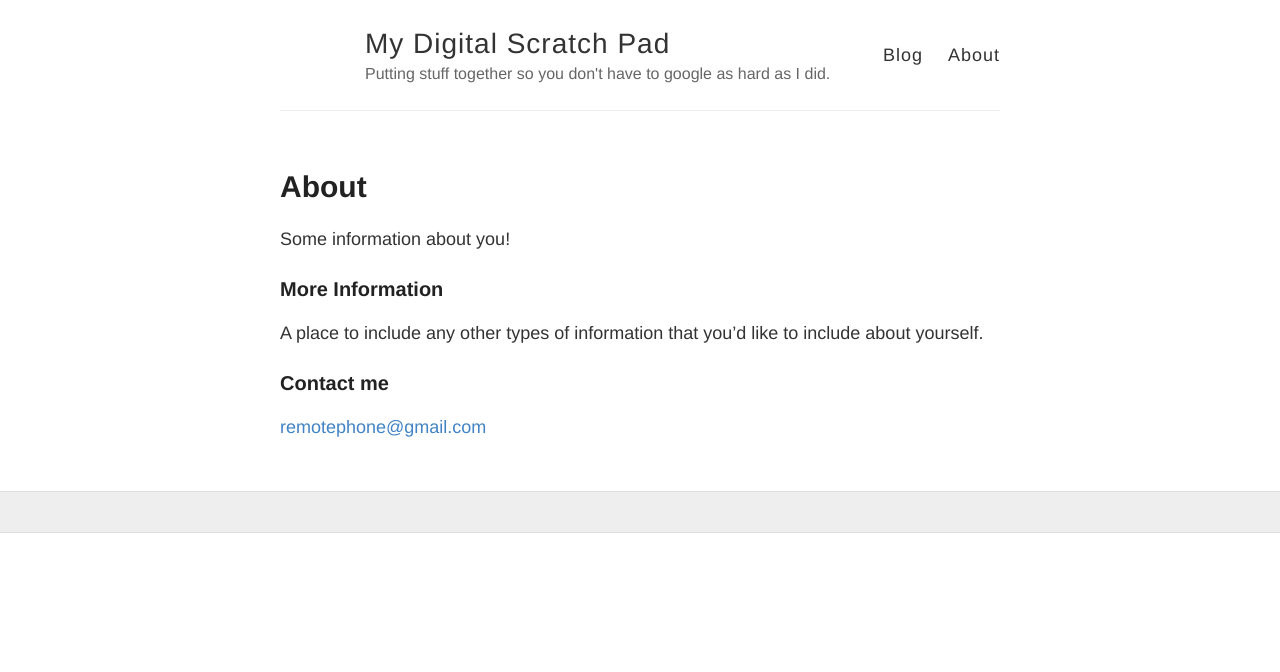
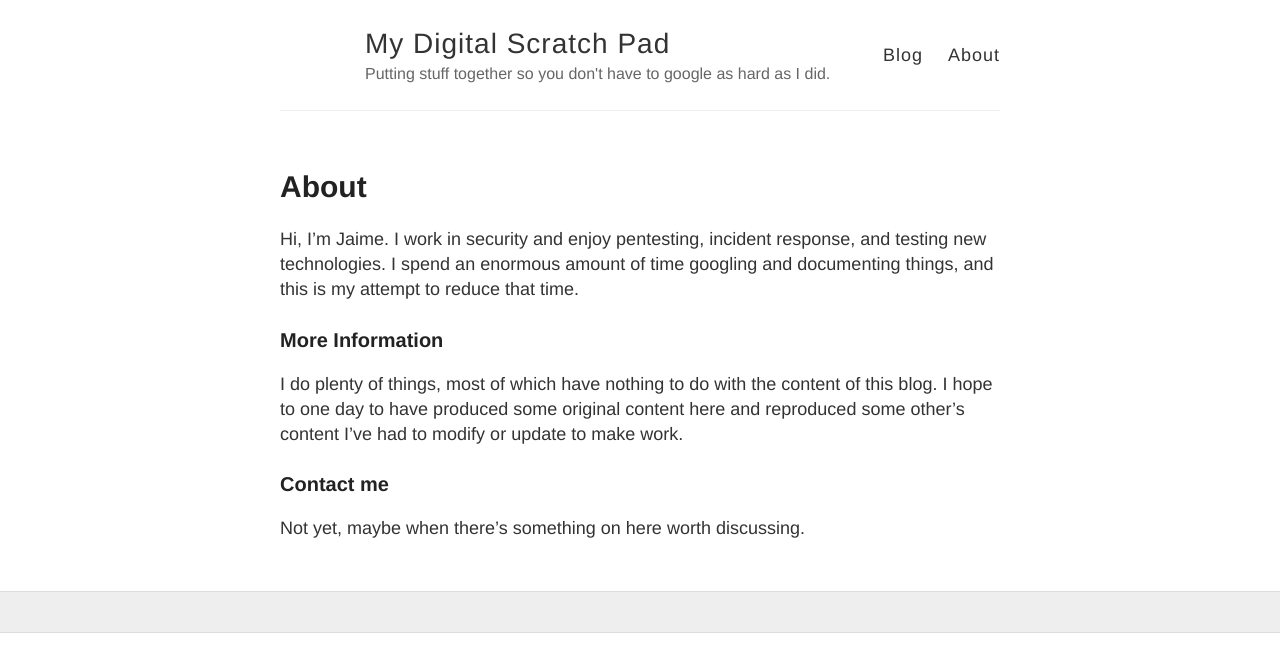
Before and after one commit to remotephone/blog.rmtph.one, a Jekyll site: the page built from about.md, in a window 1280 px wide. Shown: the top 672 px of the page. Built offline with Jekyll 4.4.1, drawn with Linux system fonts in a browser that asks for light colours.

Commit message:
updating about

```diff
--- a/about.md
+++ b/about.md
@@ -4,12 +4,12 @@ title: About
 permalink: /about/
 ---
 
-Some information about you!
+Hi, I'm Jaime. I work in security and enjoy pentesting, incident response, and testing new technologies. I spend an enormous amount of time googling and documenting things, and this is my attempt to reduce that time.
 
 ### More Information
 
-A place to include any other types of information that you'd like to include about yourself.
+I do plenty of things, most of which have nothing to do with the content of this blog. I hope to one day to have produced some original content here and reproduced some other's content I've had to modify or update to make work.
 
 ### Contact me
 
-[remotephone@gmail.com](mailto:remotephone@gmail.com)
+Not yet, maybe when there's something on here worth discussing.
```
